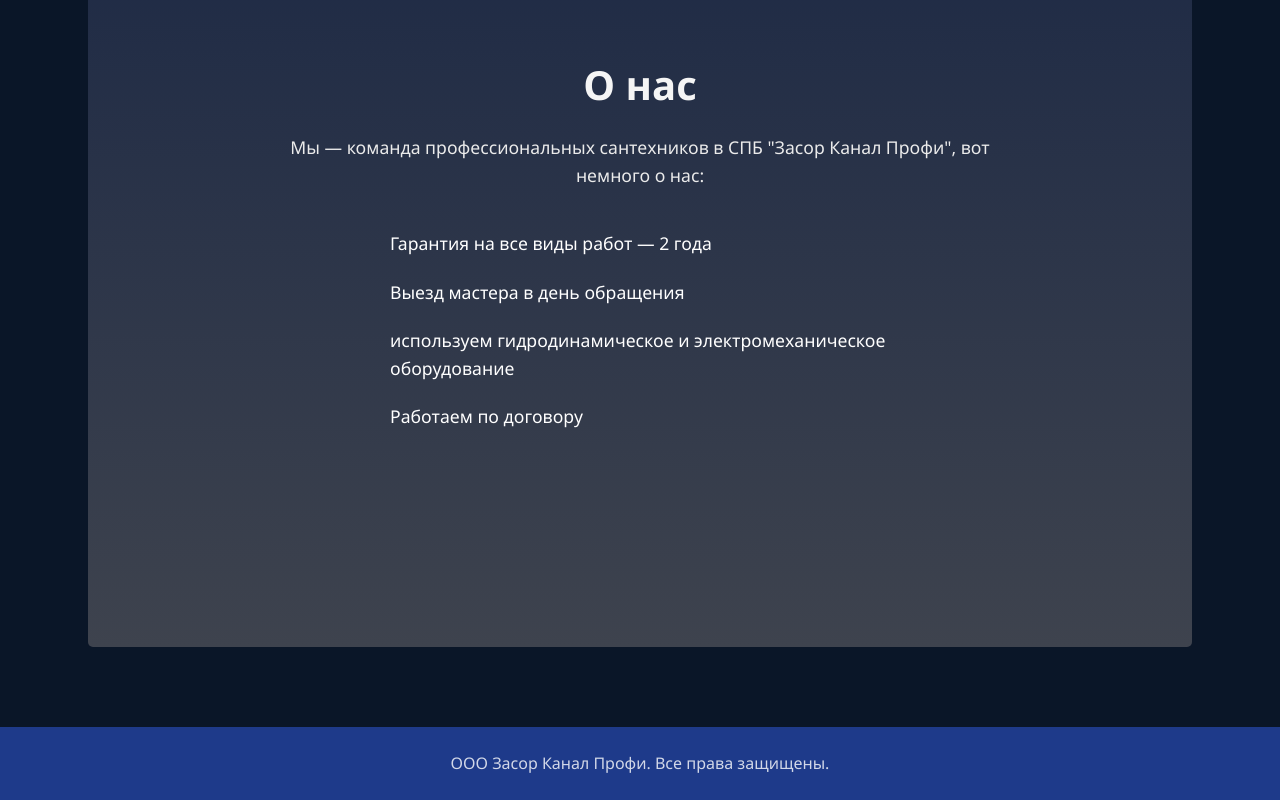
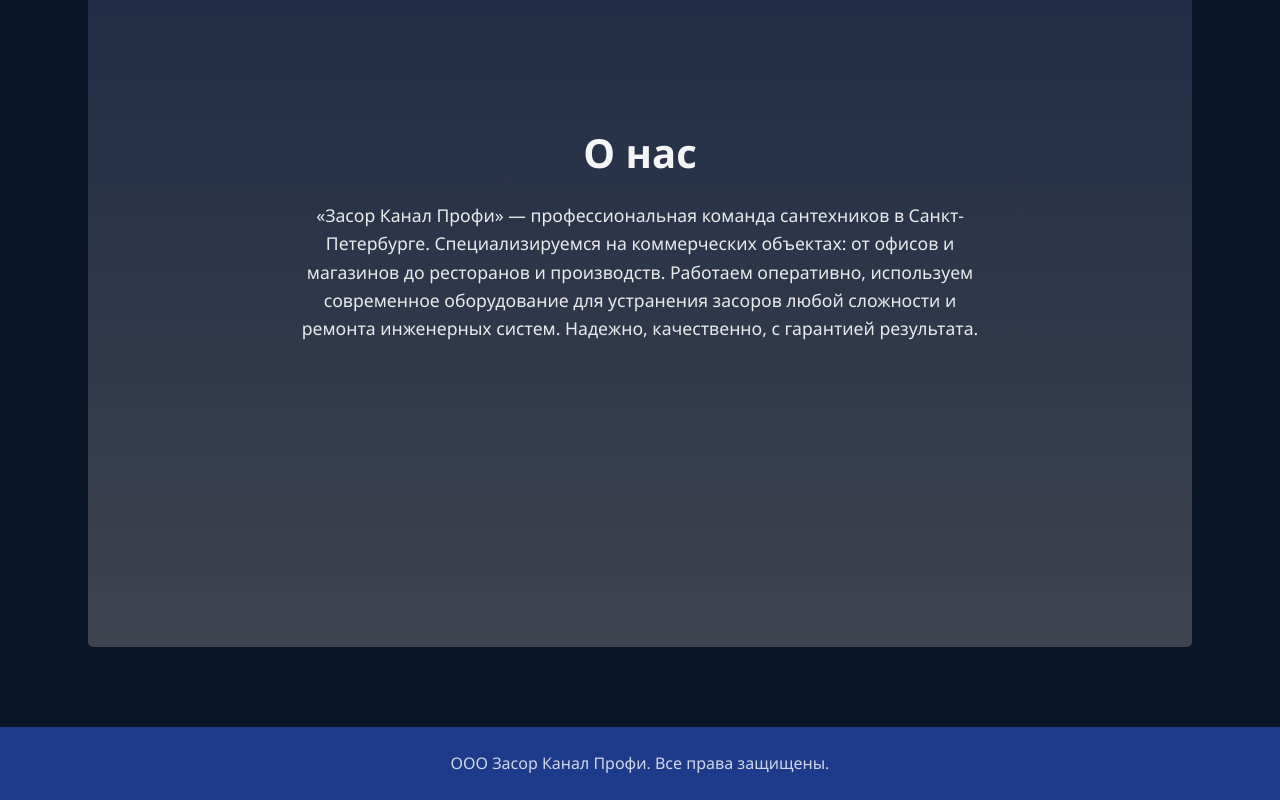
Before and after one commit to Deleted00s/auto-services-site, a React (Create React App) app: page / in a window 1280 px wide. Shown: the part 1113-1913 px from the top of the page. Built offline with nearby package versions, Linux system fonts and the light colour scheme; no server answers.

Commit message:
styling4

```diff
--- a/src/data/services.js
+++ b/src/data/services.js
@@ -5,7 +5,7 @@
     price: "от 1000 рублей",
     priceValue: 1000,
     desc: "Высокоэффективная технология очистки, отлично удаляет отложения любого типа с помощью мощного напора воды.",
-    image: "https://images.unsplash.com/photo-1585704032915-c3400ca199e7?w=400&h=250&fit=crop"
+    image: "https://www.ecoera.ru/wp-content/uploads/2021/12/gidrodinamicheskaya-prochistka-truby.png"
   },
   {
     id: 1,
@@ -13,7 +13,7 @@
     price: "от 1000 рублей",
     priceValue: 1000,
     desc: "Метод очистки, разрушает мусор с помощью длинного гибкого троса, попадая в самые труднодоступные места.",
-    image: "https://images.unsplash.com/photo-1585704032915-c3400ca199e7?w=400&h=250&fit=crop"
+    image: "https://www.vkservice71.ru/wp-content/uploads/2017/05/008.jpg"
   },
 
 ];
--- a/src/pages/Home.jsx
+++ b/src/pages/Home.jsx
@@ -33,14 +33,14 @@
       <section id="about" className="about-section">
         <h2>О нас</h2>
         <p>
-          Мы — команда профессиональных сантехников в СПБ "Засор Канал Профи", вот немного о нас:
+          «Засор Канал Профи» — профессиональная команда сантехников в Санкт-Петербурге. Специализируемся на коммерческих объектах: от офисов и магазинов до ресторанов и производств. Работаем оперативно, используем современное оборудование для устранения засоров любой сложности и ремонта инженерных систем. Надежно, качественно, с гарантией результата.
         </p>
-        <ul>
+        {/* <ul>
           <li> Гарантия на все виды работ — 2 года</li>
           <li> Выезд мастера в день обращения</li>
           <li> используем гидродинамическое и электромеханическое оборудование</li>
           <li> Работаем по договору</li>
-        </ul>
+        </ul> */}
       </section>
     </div>
   );
```
